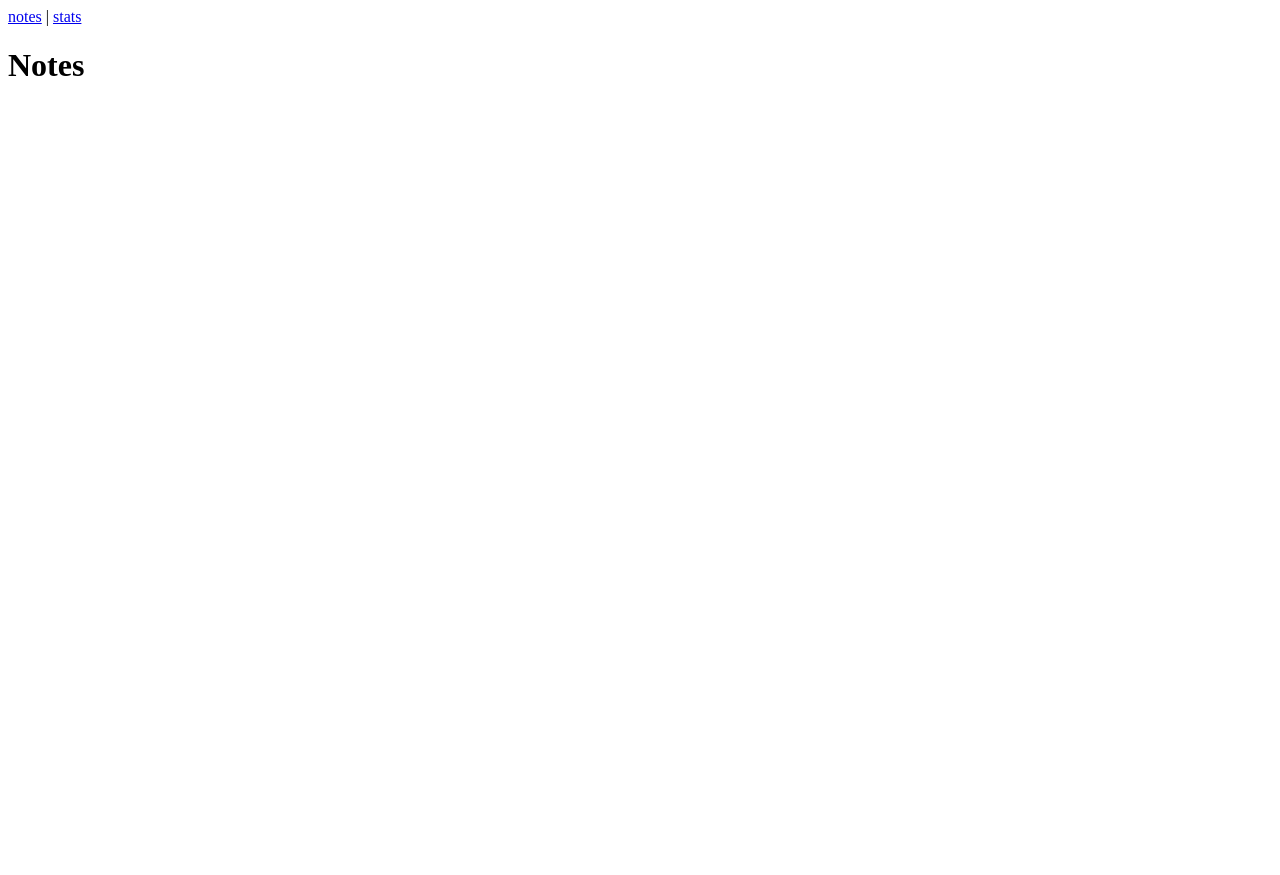
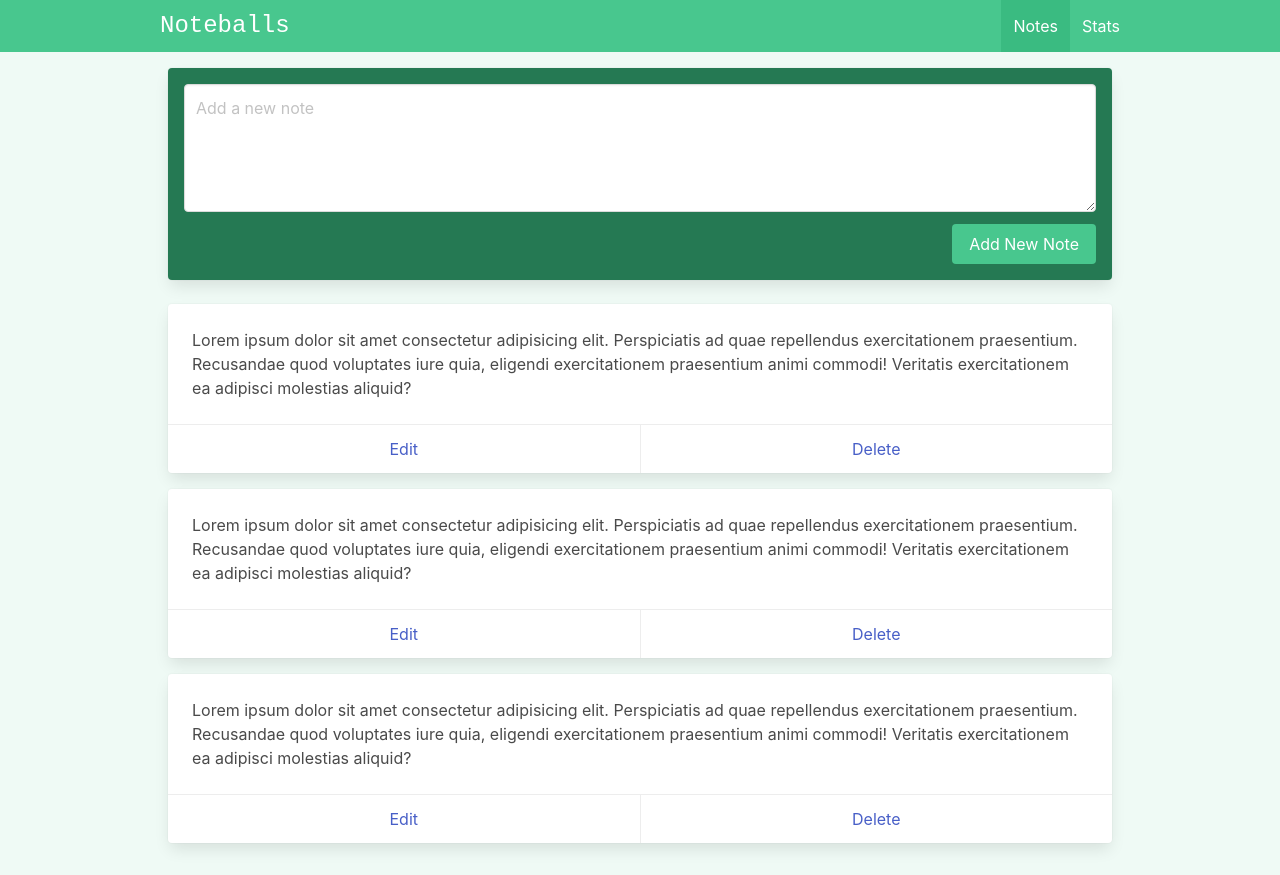
Before and after one commit to edstarck/noteballs, a Vue app: page /#/ in a window 1280 px wide. Before the commit the page ends 800 px from the top, so only its background shows below. Built offline with nearby package versions, Linux system fonts and the light colour scheme.

Commit message:
add design for notes

```diff
--- a/index.html
+++ b/index.html
@@ -1,5 +1,5 @@
 <!DOCTYPE html>
-<html lang="en">
+<html lang="en" class="has-background-success-light">
   <head>
     <meta charset="UTF-8">
     <link rel="icon" href="/favicon.ico">
--- a/package.json
+++ b/package.json
@@ -8,6 +8,7 @@
     "preview": "vite preview"
   },
   "dependencies": {
+    "bulma": "^0.9.4",
     "vue": "^3.3.2",
     "vue-router": "^4.2.2"
   },
--- a/src/App.vue
+++ b/src/App.vue
@@ -1,6 +1,18 @@
 <template>
-  <router-link :to="{ name: 'notes' }">notes</router-link> |
-  <router-link :to="{ name: 'stats' }">stats</router-link>
+  <nav-bar />
+  <div class="container is-max-desktop px-2 py-4">
+    <router-view />
+  </div>
+</template>
 
-  <router-view></router-view>
-</template>
+<script setup>
+/*
+  imports
+*/
+
+import NavBar from '@/components/Layout/NavBar.vue';
+</script>
+
+<style>
+@import 'bulma/css/bulma.min.css';
+</style>
--- /dev/null
+++ b/src/components/Layout/NavBar.vue
@@ -0,0 +1,69 @@
+<template>
+  <nav class="navbar is-success" role="navigation" aria-label="main navigation">
+    <div class="container is-max-desktop">
+      <div class="navbar-brand">
+        <div class="navbar-item is-size-4 is-family-monospace">Noteballs</div>
+
+        <a
+          @click.prevent="showMobileMenu = !showMobileMenu"
+          :class="{'is-active': showMobileMenu}"
+          role="button"
+          class="navbar-burger"
+          aria-label="menu"
+          aria-expanded="false"
+          data-target="navbarBasic"
+        >
+          <span aria-hidden="true"></span>
+          <span aria-hidden="true"></span>
+          <span aria-hidden="true"> </span>
+        </a>
+      </div>
+
+      <div
+        id="navbarBasic"
+        :class="{'is-active': showMobileMenu}"
+        class="navbar-menu"
+      >
+        <div class="navbar-end">
+          <router-link
+            active-class="is-active"
+            :to="{name: 'notes'}"
+            class="navbar-item"
+          >
+            Notes
+          </router-link>
+          <router-link
+            active-class="is-active"
+            :to="{name: 'stats'}"
+            class="navbar-item"
+          >
+            Stats
+          </router-link>
+        </div>
+      </div>
+    </div>
+  </nav>
+</template>
+
+<script setup>
+/*
+    imports
+*/
+
+import {ref} from 'vue';
+/*
+    mobile nav
+*/
+
+const showMobileMenu = ref(false);
+</script>
+
+<style scoped>
+@media (max-width: 1023px) {
+  .navbar-menu {
+    position: absolute;
+    width: 100%;
+    left: 0;
+  }
+}
+</style>
--- a/src/views/NotesView.vue
+++ b/src/views/NotesView.vue
@@ -1,10 +1,48 @@
 <template>
-  <div class="notes"><h1>Notes</h1></div>
+  <div class="notes">
+    <div class="card has-background-success-dark p-4 mb-5">
+      <div class="field">
+        <div class="control">
+          <textarea class="textarea" placeholder="Add a new note"></textarea>
+        </div>
+      </div>
+
+      <div class="field is-grouped is-grouped-right">
+        <div class="control">
+          <button class="button is-link has-background-success">
+            Add New Note
+          </button>
+        </div>
+      </div>
+    </div>
+
+    <div v-for="i in 3" class="card mb-4">
+      <div class="card-content">
+        <div class="content">
+          Lorem ipsum dolor sit amet consectetur adipisicing elit. Perspiciatis
+          ad quae repellendus exercitationem praesentium. Recusandae quod
+          voluptates iure quia, eligendi exercitationem praesentium animi
+          commodi! Veritatis exercitationem ea adipisci molestias aliquid?
+        </div>
+      </div>
+      <footer class="card-footer">
+        <a href="#" class="card-footer-item">Edit</a>
+        <a href="#" class="card-footer-item">Delete</a>
+      </footer>
+    </div>
+  </div>
 </template>
 
-<script setup></script>
+<script setup>
+/*
+  imports
+*/
 
-<style scoped>
-/* .notes {
-} */
-</style>
+import {ref} from 'vue';
+
+/*
+  notes
+*/
+
+const notes = ref();
+</script>
```
Also changed, not shown: 2 other files (tests, documents, lock files or other folders).
